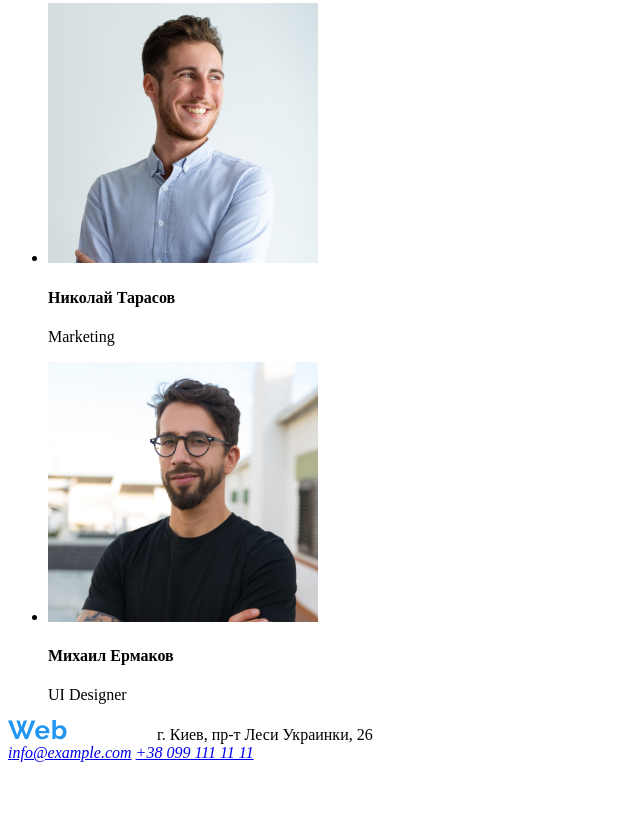
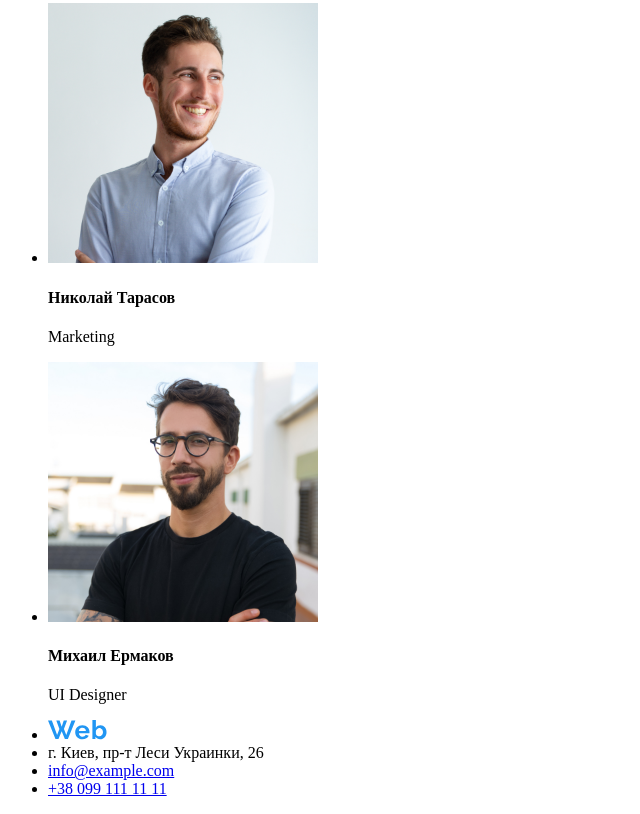
Before and after one commit to sergey-25/goit-markup-hw-01, a plain HTML site: page index.html in a window 1280 px wide. Shown: the part 2290-3104 px from the top of the page, without its empty margins (0-640 px from the left). Before the commit the page ends 3060 px from the top, so only its background shows below. Drawn offline with Linux system fonts and the light colour scheme.

Commit message:
Update index.html

```diff
--- a/index.html
+++ b/index.html
@@ -95,12 +95,12 @@
                         </section>
         </main>
     <footer>
-            <img src="./images/logofoot.svg" alt="WebStudio"/>
-            г. Киев, пр-т Леси Украинки, 26
-           <address>
-                <a href="mailto:info@example.com">info@example.com</a>
-                <a href="tel:+38 099 111 11 11">+38 099 111 11 11</a>
-            </address>
+        <ul>
+            <li><img src="./images/logofoot.svg" alt="WebStudio"/></li>
+            <li>г. Киев, пр-т Леси Украинки, 26</li>
+            <li><a href="mailto:info@example.com">info@example.com</a></li>
+            <li><a href="tel:+38 099 111 11 11">+38 099 111 11 11</a></li>
+        </ul>
     </footer>
 </body>
 </html>
```
